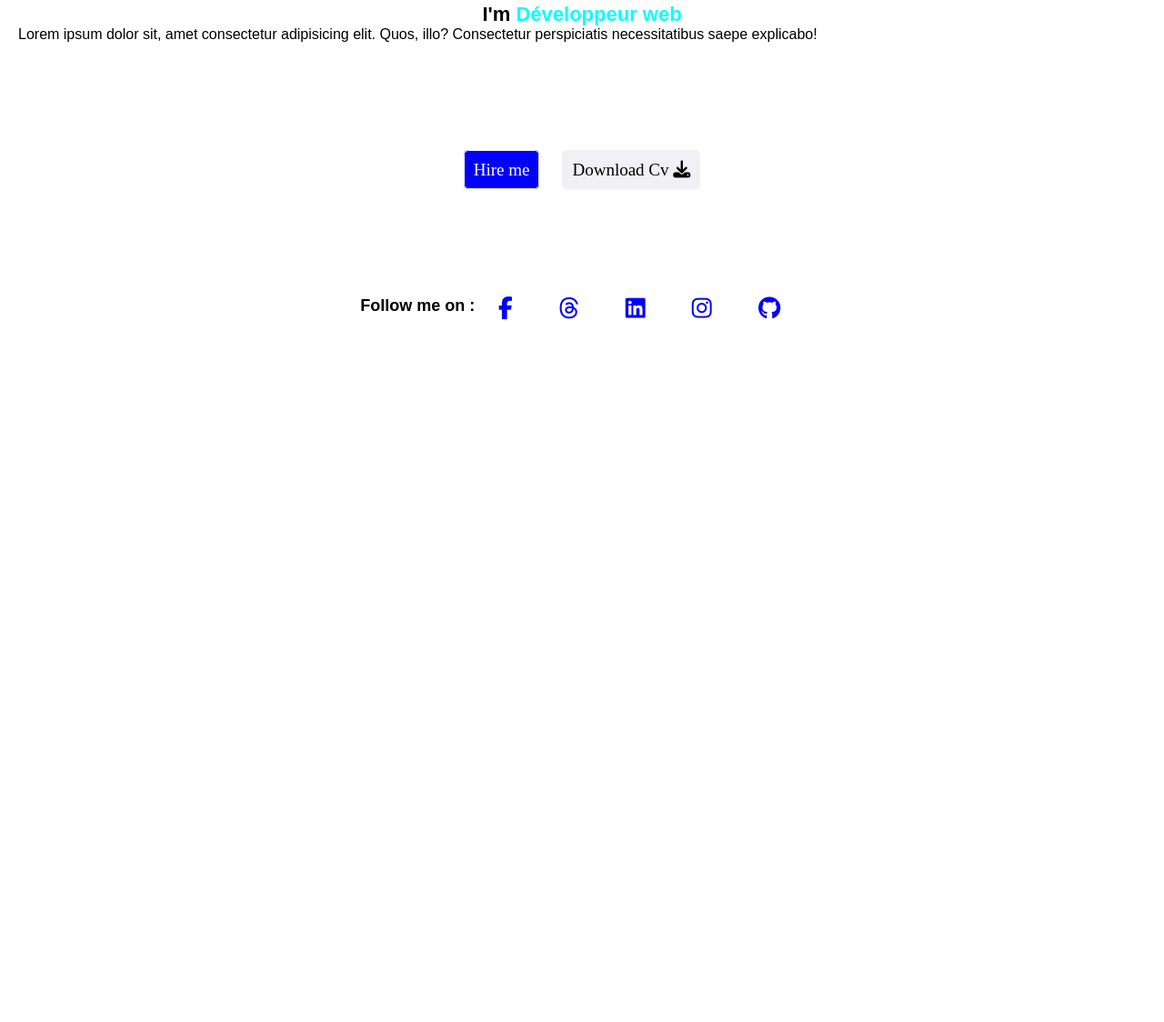
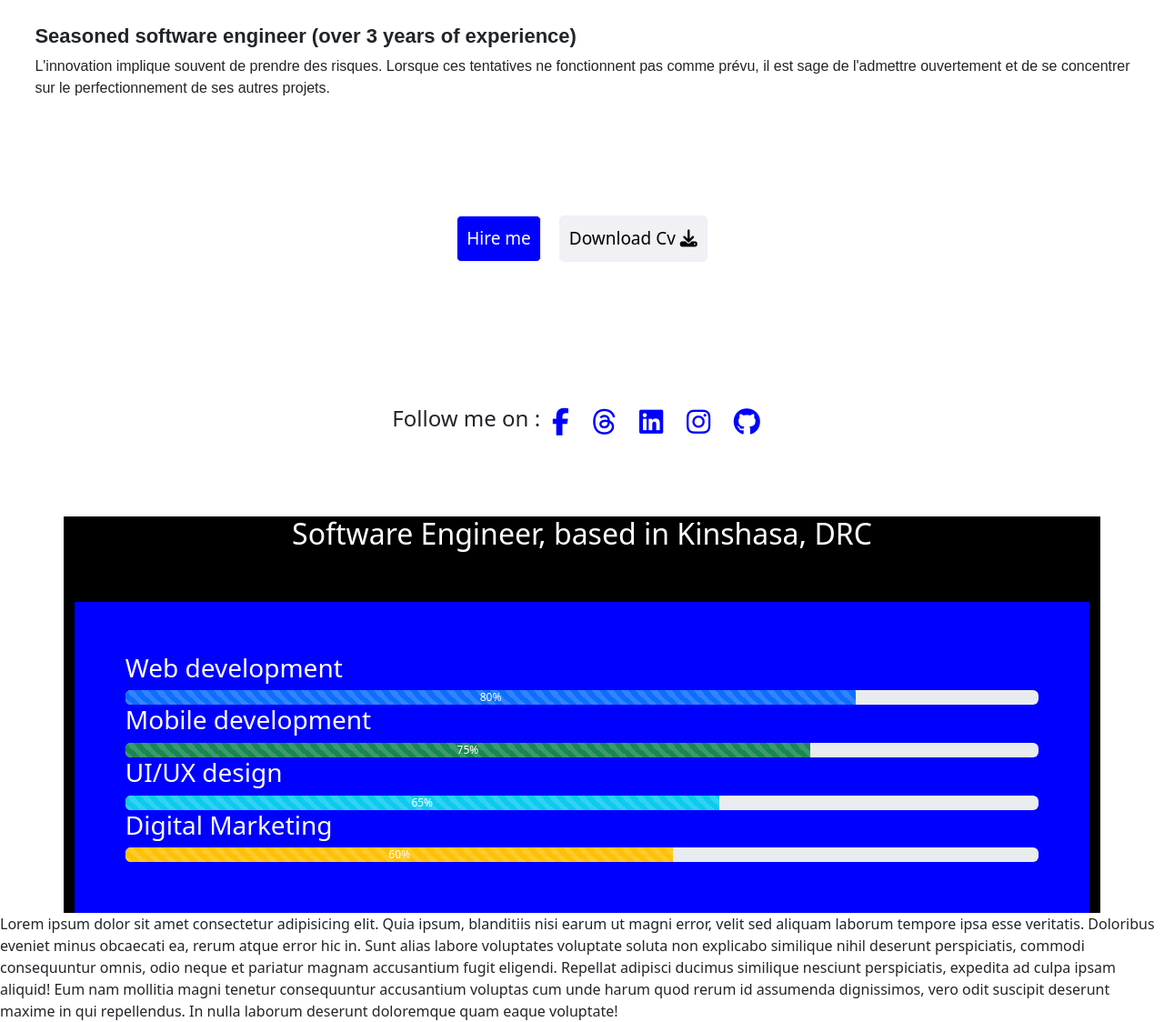
Before and after one commit to Mvumbi/Portofolio, a plain HTML site: page index.html in a window 1280 px wide. Shown: the part 505-1629 px from the top of the page at 91% size. Before the commit the page ends 859 px from the top, so only its background shows below. Drawn offline with nearby package versions, Linux system fonts and the light colour scheme.

Commit message:
second section

```diff
--- a/index.html
+++ b/index.html
@@ -7,17 +7,17 @@
     <link rel="shortcut icon" href="images/mvumbi-mabiala.JPG" type="image/x-icon">
     <link rel="stylesheet" href="style.css">
     <link rel="stylesheet" href="https://cdnjs.cloudflare.com/ajax/libs/font-awesome/6.6.0/css/all.min.css" integrity="sha512-Kc323vGBEqzTmouAECnVceyQqyqdsSiqLQISBL29aUW4U/M7pSPA/gEUZQqv1cwx4OnYxTxve5UMg5GT6L4JJg==" crossorigin="anonymous" referrerpolicy="no-referrer" />
+    <link href="https://cdn.jsdelivr.net/npm/bootstrap@5.3.3/dist/css/bootstrap.min.css" rel="stylesheet" integrity="sha384-QWTKZyjpPEjISv5WaRU9OFeRpok6YctnYmDr5pNlyT2bRjXh0JMhjY6hW+ALEwIH" crossorigin="anonymous">
 </head>
 <body>
        <header>
             <nav>
-                <div class="container">
+                <div class="wrapper">
                     <h1>Jacques Mvumbi</h1>
                     <input type="checkbox" name="check-in" id="check">
                     <div class="sous-container">
                         <li><a href="#">Home</a></li>
                         <li><a href="#">About</a></li>
-                        <li><a href="#">Projects</a></li>
                         <li><a href="#">Contact</a></li>
                         <label for="check" class="close-menu"><i class="fa-solid fa-xmark"></i></label>
                     </div>
@@ -32,16 +32,16 @@
                     <img src="images/mvumbi-mabiala.JPG" alt="jacquesmvumbi">
                 </div>
                 <div class="section-header">
-                    <h2>I'm <span> Développeur web</span></h2>
-                    <p>Lorem ipsum dolor sit, amet consectetur adipisicing elit. Quos, illo? Consectetur perspiciatis necessitatibus saepe explicabo!</p>
-                    <div class="section-link">
+                    <h2>Seasoned software engineer (over 3 years of experience)</h2>
+                    <p>L'innovation implique souvent de prendre des risques. Lorsque ces tentatives ne fonctionnent pas comme prévu, il est sage de l'admettre ouvertement et de se concentrer sur le perfectionnement de ses autres projets.</p>
+                    <div class="hero-info">
                         <a class="item-me" href="#">Hire me</a>
-                        <a class="item-cv" href="#">Download Cv <i class="fa-solid fa-download"></i></a>
+                        <a class="cv-dowloand" href="#">Download Cv <i class="fa-solid fa-download"></i></a>
                     </div>
                 </div>
             </section>
-            <div class="socials-link">
-                <div class="social-text">
+            <div class="social-lien">
+                <div class="social-head">
                     <h4>Follow me on :</h4>
                 </div>
                 <a href="https://www.facebook.com/gloire.mvumbi.98" target="_blank"><i class="fa-brands fa-facebook-f"></i></a>
@@ -50,6 +50,33 @@
                 <a href="https://www.instagram.com/mvumbi_mabiala?igsh=MmNhcDJpZGtpYWZw" target="_blank"><i class="fa-brands fa-instagram"></i></a>
                 <a href="https://github.com/Mvumbi" target="_blank"><i class="fa-brands fa-github"></i></a>
             </div>
+            <section class="container">
+                <div class="container-title">
+                    <h2>Software Engineer, based in Kinshasa, DRC</h2>
+                </div>
+                <div class="progress-in">
+                    <h3>Web development</h3>
+                    <div class="progress">
+                        <div class="progress-bar progress-bar-striped bg-default"  role="progressbar" style="width: 80%" aria-valuenow="10"  aria-valuemin="0" aria-valuemax="100">80%</div>
+                      </div>
+                      <h3>Mobile development</h3>
+                      <div class="progress">
+                        <div class="progress-bar progress-bar-striped bg-success" role="progressbar" style="width: 75%" aria-valuenow="25" aria-valuemin="0" aria-valuemax="100">75%</div>
+                      </div>
+                      <h3>UI/UX design</h3>
+                      <div class="progress">
+                        <div class="progress-bar progress-bar-striped bg-info" role="progressbar" style="width: 65%" aria-valuenow="50" aria-valuemin="0" aria-valuemax="100">65%</div>
+                      </div>
+                      <h3>Digital Marketing</h3>
+                      <div class="progress">
+                        <div class="progress-bar progress-bar-striped bg-warning" role="progressbar" style="width: 60%" aria-valuenow="75" aria-valuemin="0" aria-valuemax="100">60%</div>
+                      </div>
+                </div>
+            </section>
        </main>
+       <footer>
+        Lorem ipsum dolor sit amet consectetur adipisicing elit. Quia ipsum, blanditiis nisi earum ut magni error, velit sed aliquam laborum tempore ipsa esse veritatis. Doloribus eveniet minus obcaecati ea, rerum atque error hic in. Sunt alias labore voluptates voluptate soluta non explicabo similique nihil deserunt perspiciatis, commodi consequuntur omnis, odio neque et pariatur magnam accusantium fugit eligendi. Repellat adipisci ducimus similique nesciunt perspiciatis, expedita ad culpa ipsam aliquid! Eum nam mollitia magni tenetur consequuntur accusantium voluptas cum unde harum quod rerum id assumenda dignissimos, vero odit suscipit deserunt maxime in qui repellendus. In nulla laborum deserunt doloremque quam eaque voluptate!
+       </footer>
+       <script src="https://cdn.jsdelivr.net/npm/bootstrap@5.3.3/dist/js/bootstrap.bundle.min.js" integrity="sha384-YvpcrYf0tY3lHB60NNkmXc5s9fDVZLESaAA55NDzOxhy9GkcIdslK1eN7N6jIeHz" crossorigin="anonymous"></script>
 </body>
 </html>
--- a/style.css
+++ b/style.css
@@ -4,14 +4,22 @@
   box-sizing: border-box;
 }
 
-.container h1{
+
+
+*{
+  padding: 0;
+  margin: 0;
+  box-sizing: border-box;
+}
+
+.wrapper h1{
   font-weight: bolder;
   font-family: Arial, Helvetica, sans-serif;
 }
 
 
 
-.container{
+.wrapper{
   width: 100%;
   position: relative;
   display: flex;
@@ -39,8 +47,8 @@
 
 .open-menu{
   color: black;
-  right: 25px;
-  top: 30%;
+  right: 5px;
+  top: 10%;
   transform: translate(-50%);
 }
 
@@ -56,7 +64,7 @@
     flex-direction: column;
     align-items: center;
     justify-content: center;
-    width: 50%;
+    width: 100%;
     height: 100vh;
     background-image:url(images/lune-3.avif);
     background-size:cover;
@@ -74,9 +82,9 @@
     font-size: 20px;
   }
 
-  .sous-container li a:hover{
-    font-weight: bolder;
-  }
+ .sous-container li a:hover{
+  font-weight: bolder;
+ }
 
   .open-menu, .close-menu{
     display: block;
@@ -98,14 +106,12 @@
   margin: 10% 20%;
 }
 
-.section-header{
-  text-align: center;
-}
 
 .section-header h2{
   font-size: 22px;
   font-family: Arial, Helvetica, sans-serif;
   font-weight: bolder;
+  margin-left: 3%;
 }
 
 .section-header h2 span{
@@ -118,17 +124,17 @@
 .section-header p{
   font-size: 16px;
   margin: 0 20px;
-  text-align: justify;
   font-family: Arial, Helvetica, sans-serif;
+  margin-left: 3%;
 }
 
-.section-link {
+.hero-info {
   font-size: 20px;
   margin: 10% 5% ;
 }
 
 
-.section-link a{
+.hero-info a{
   font-size: 19px;
   margin: 0 10px;
   text-decoration: none;
@@ -142,12 +148,12 @@
   color: white;
 }
 
-.item-cv{
+.cv-dowloand{
   background-color: rgb(240, 240, 245);
   color: black;
 }
 
-.socials-link{
+.hero-info{
   display: flex;
   justify-content: center;
 }
@@ -157,131 +163,27 @@
   font-family: Arial, Helvetica, sans-serif;
 }
 
-.socials-link a{
-  color: blue;
-  font-size: 25px;
-  margin: 0 2%;
+.social-lien{
+  display: flex;
+  justify-content: center;
+  align-items: center;
 }
 
-
-
-
-
-
-
-
-
-
-
-
-
-
-
-
-
-
-
-
-
-
-
-
-
-
-
-
-
-
-
-
-
-
-
-
-
-
-
-
-
-
-
-
-
-
-
-/*
-.container img{
-  width: 5%;
-  height: 5%;
+.social-lien a{
+  color: blue;
+  font-size: 30px;
+  margin: 2% 1% ;
+}
+.container{
+  background-color: black;
+  color: white;
+}
+.container-title h2{
+  margin: 5% 0;
+  text-align: center;
 }
 
-.container{
+.progress-in{
   background-color: blue;
-  width: 100%;
-  position: relative;
-  display: flex;
-  justify-content: space-between;
-  align-items: center;
-  list-style: none;
-  padding: 10px 20px;
+  padding: 5%;
 }
-
-.sous-container{
-  display: flex;
-  gap: 10px;
-}
-
-.sous-container li a{
-  text-decoration: none;
-  color: red;
-  font-size: 20px;
-}
-
-#check{
-  display: none;
-}
-
-.open-menu, .close-menu{
-  position: absolute;
-  cursor: pointer;
-  font-size: 1.3rem;
-  color: yellow;
-  display: none;
-}
-
-.open-menu{
-  right: 20px;
-  top: 30%;
-  transform: translate(-50%);
-}
-
-.close-menu{
-  top: 20px;
-  right: 20px;
-}
-
-@media screen and (max-width:792px) {
-  .sous-container{
-    flex-direction: column;
-    align-items: center;
-    justify-content: center;
-    width: 60%;
-    height: 100vh;
-    position: fixed;
-     top: 0;
-     right: -100%;
-     z-index: 100;
-     background: #09fc31;
-     transition: all 0.2s ease-in-out;
-  }
-
-  .open-menu, .close-menu{
-    display: block;
-  }
-
-  #check:checked ~ .sous-container{
-    right: 0;
-  }
-
-
-}
```
Also changed, not shown: images/femme.avif (deleted), images/lune-1.jpg (deleted), images/lune.avif (deleted).
